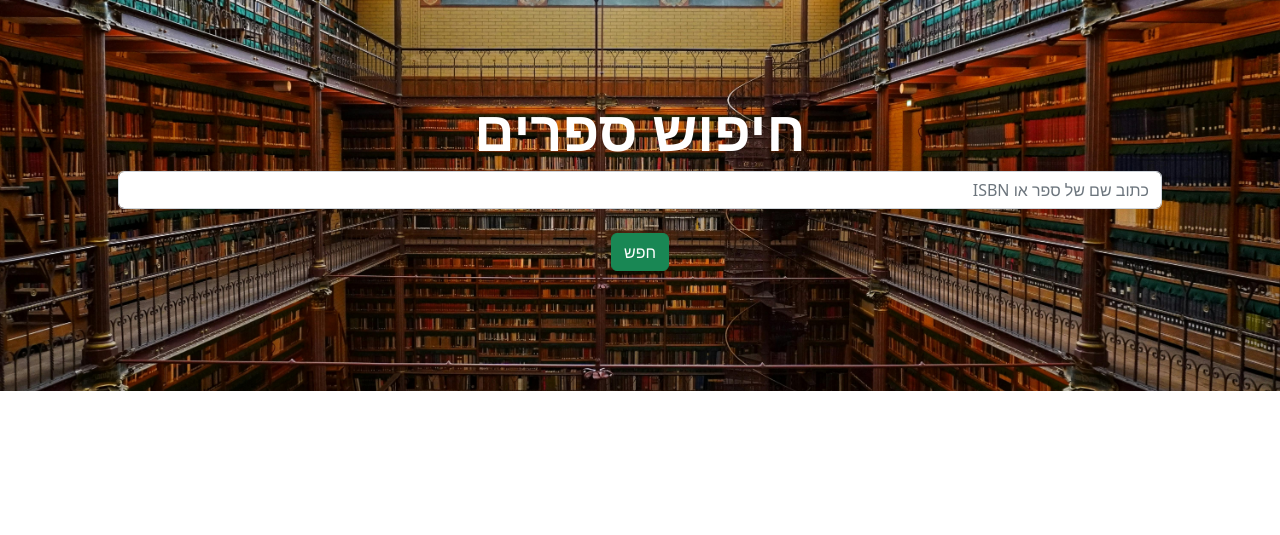
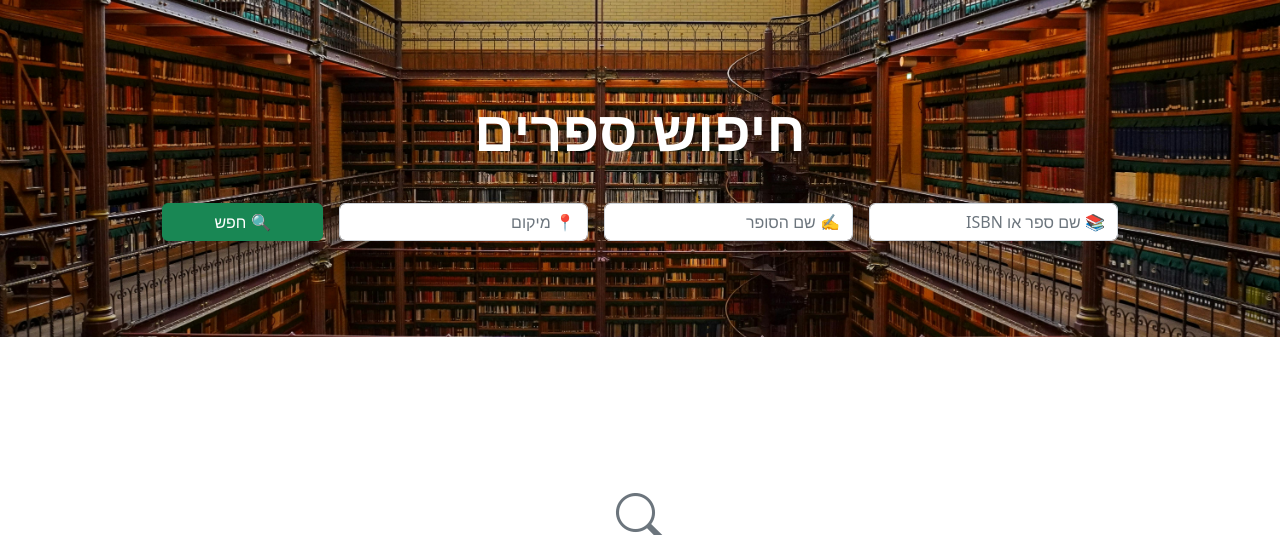
Before and after one commit to YoniPel/SmartLibraryManager, a Django app: page / in a window 1280 px wide. Shown: the part 56-591 px from the top of the page. Run offline with Django 5.2, Linux system fonts and the light colour scheme; data that the repository does not hold is empty; some libraries are stand-ins or nearby versions.

Commit message:
enhance search functionality by adding filters for author and location

```diff
--- a/catalog/templates/catalog/home.html
+++ b/catalog/templates/catalog/home.html
@@ -6,8 +6,7 @@
     background-image: url('/static/catalog/assets/header.jpg');
     background-size: cover;
     background-position: center;
-    background-repeat: no-repeat;
-">
+    background-repeat: no-repeat;">
     <div class="container px-4 px-lg-5 my-5">
         <div class="text-center text-white">
             <h1 class="display-4 fw-bolder">
@@ -16,10 +15,40 @@
                 {% endblock header_title %}
             </h1>
 <!--                    <p class="lead fw-normal text-white-50 mb-0">With this shop hompeage template</p>-->
-            <form method="GET" class="form-inline my-2 my-lg-0">
-                <input class="form-control mr-sm-2" type="search" placeholder="כתוב שם של ספר או ISBN" aria-label="Search" name="search" >
-                <button class="btn btn-success my-2 my-sm-4" type="submit">חפש</button>
+            <form method="GET" class="row g-3 justify-content-center mt-4">
+                <div class="col-md-3">
+                    <input
+                        type="search"
+                        class="form-control"
+                        placeholder="📚 שם ספר או ISBN"
+                        name="search-title">
+                </div>
+
+                <div class="col-md-3">
+                    <input
+                        type="search"
+                        class="form-control"
+                        placeholder="✍️ שם הסופר"
+                        name="search-author">
+                </div>
+
+                <div class="col-md-3">
+                    <input
+                        type="search"
+                        class="form-control"
+                        placeholder="📍 מיקום"
+                        name="search-location">
+                </div>
+
+                <div class="col-md-2 d-grid">
+                    <button class="btn btn-success">
+                        🔍 חפש
+                    </button>
+                </div>
             </form>
+
+
+
         </div>
     </div>
 </header>
--- a/catalog/views.py
+++ b/catalog/views.py
@@ -20,12 +20,20 @@ class Home(ListView):
     def get_queryset(self):
         queryset = super().get_queryset()
 
-        search_term = self.request.GET.get('search')
+        search_title = self.request.GET.get('search-title')
+        search_author = self.request.GET.get('search-author')
+        search_location = self.request.GET.get('search-location')
 
-        if search_term:
+        if search_title:
             queryset = queryset.filter(
-                Q(title__icontains=search_term) | Q(isbn__icontains=search_term)
+                Q(title__icontains=search_title) | Q(isbn__icontains=search_title)
             )
+
+        if search_author:
+            queryset = queryset.filter(author__icontains=search_author)
+
+        if search_location:
+            queryset = queryset.filter(location__name__icontains=search_location)
 
         return queryset
 
@@ -128,23 +136,9 @@ class BookPageDelete(DeleteView):
     success_url = reverse_lazy('home')
 
 
-class LoanedBooks(ListView):
-    model = models.Book
-    ordering = ['-date_added_to_db']
-    context_object_name = 'books'
-    paginate_by = settings.PAGINATE_BY
+class LoanedBooks(Home):
     template_name = 'catalog/loaned_books.html'
 
     def get_queryset(self):
         queryset = super().get_queryset()
-
-        queryset = queryset.filter(Q(is_loaned=True))
-
-        search_term = self.request.GET.get('search')
-
-        if search_term:
-            queryset = queryset.filter(
-                Q(title__icontains=search_term) | Q(isbn__icontains=search_term)
-            )
-
-        return queryset
+        return queryset.filter(is_loaned=True)
```
Also changed, not shown: catalog/tests/test_views.py (+6 -6 lines).
